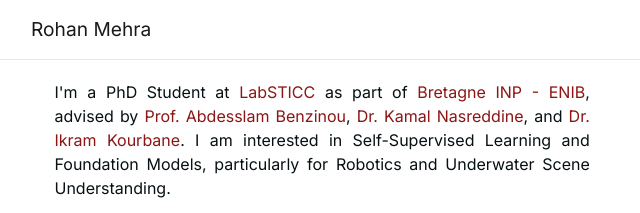
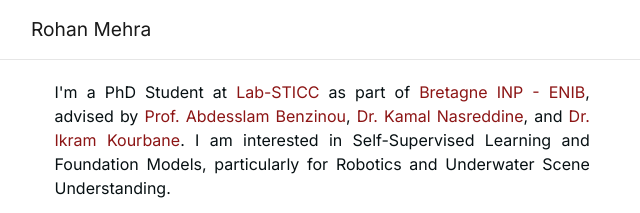
Before and after one commit to rohmeh/rohmeh.github.io, a plain HTML site: page index.html in a window 1280 px wide. Shown: the top 213 px of the page, 116-756 px from the left. Drawn offline with nearby package versions, Linux system fonts and the light colour scheme; some icons are missing; a web font is replaced by a local one.

Commit message:
Fix typo in LabSTICC name in index.html

```diff
--- a/index.html
+++ b/index.html
@@ -127,7 +127,7 @@
                         <div class="col w-100 text-justify">
                             <!--<p><em>Université I am actively looking for <strong>Master&rsquo;s Opportunity</strong>, with a particular interest in <strong>Image Processing</strong>, especially at the intersection of non-conventional sensing modalities.</em></p>-->
                             <!-- <p>Hey! I'm Rohan.</p> -->
-                            <p> I'm a PhD Student at <a href="https://labsticc.fr/en">LabSTICC</a> as part of <a href="https://www.enib.fr/">Bretagne INP - ENIB</a>, advised by <a
+                            <p> I'm a PhD Student at <a href="https://labsticc.fr/en">Lab-STICC</a> as part of <a href="https://www.enib.fr/">Bretagne INP - ENIB</a>, advised by <a
                                 href="https://scholar.google.com/citations?user=aBa-dGcAAAAJ&hl=en">Prof. Abdesslam Benzinou</a>, <a href="https://sites.google.com/site/knasredd1/">Dr. Kamal Nasreddine</a>, and <a
                                 href="https://scholar.google.com/citations?hl=en&user=9vmi448AAAAJ">Dr. Ikram Kourbane</a>. I am interested in Self-Supervised Learning and Foundation Models, particularly for Robotics and Underwater Scene Understanding.
                             </p>
```
